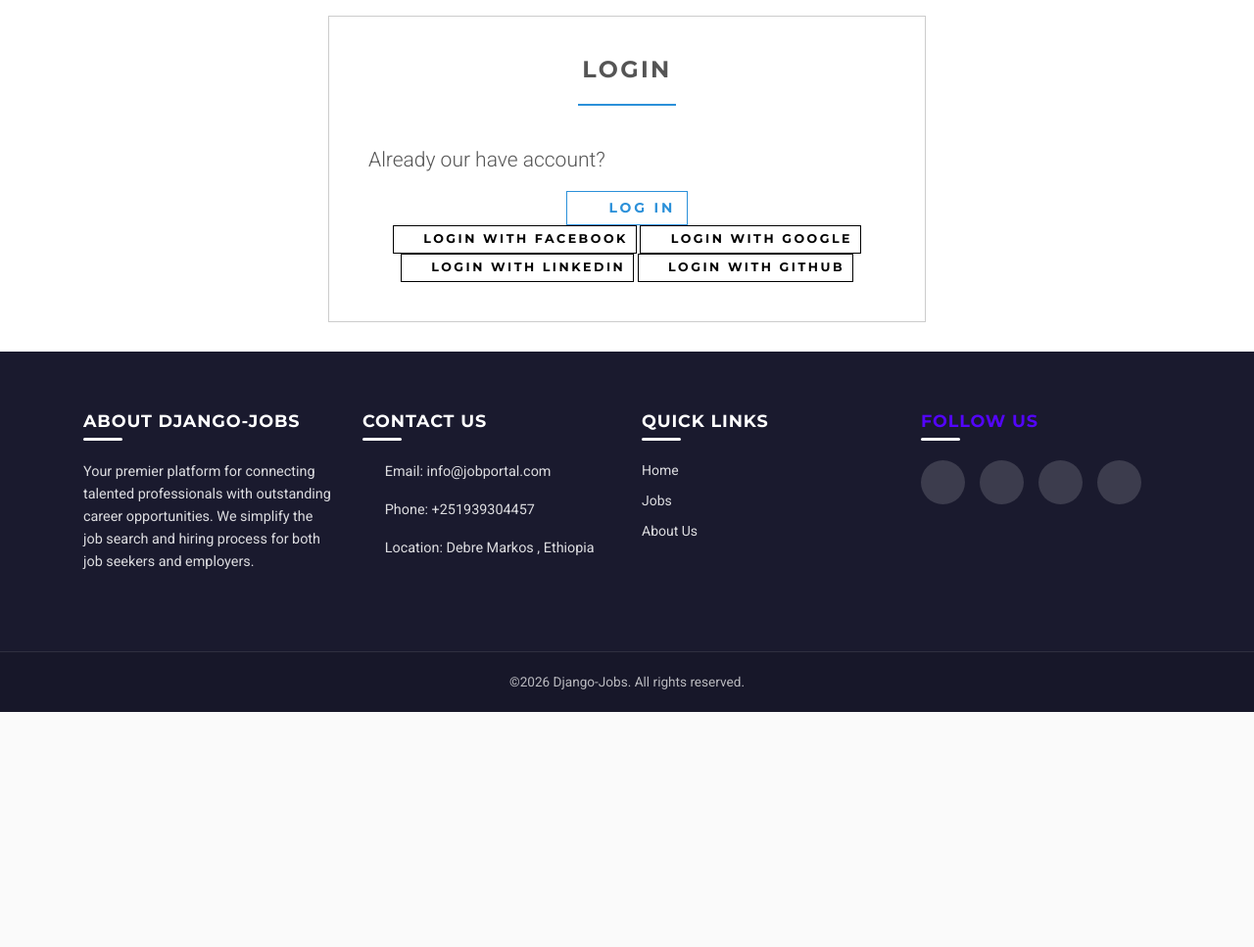
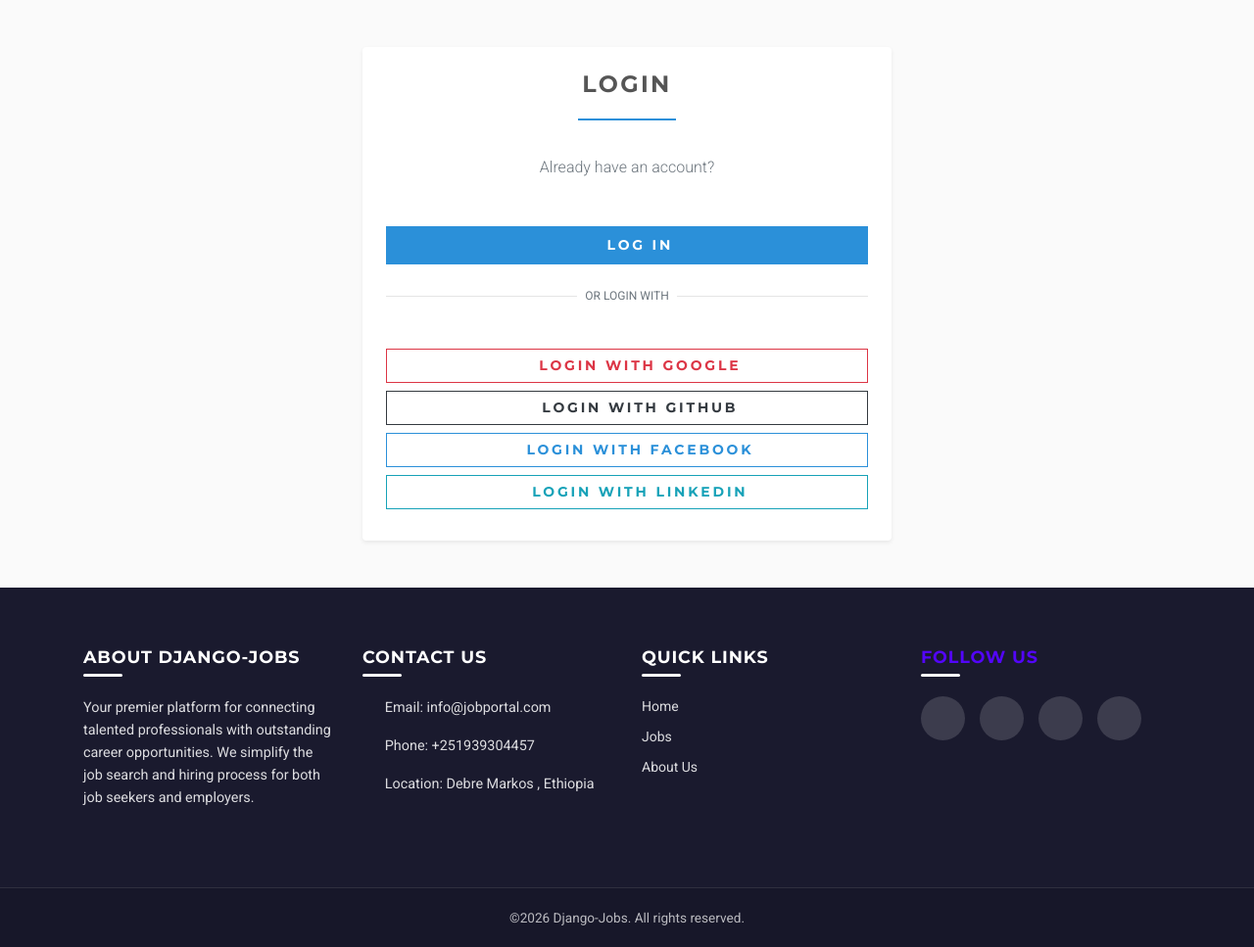
Before and after one commit to wuba21/Django-online-Job-Portal-system, a Django app: template templates/accounts/login.html in a window 1280 px wide. Shown: the part 104-1071 px from the top of the page at 98% size. Before the commit the page ends 831 px from the top, so only its background shows below. Run offline with Django 3.2, Linux system fonts and the light colour scheme; the template is opened without the code that fills it: most values are stand-ins (such as "Sample title", 1, 10 or a date in 2020); parts of the project's set-up code (start-up, migrations or seed data) failed here and were passed over; some libraries are stand-ins or nearby versions.

Commit message:
Fix mobile responsive layout for login, employee register, employer register, and edit profile pages to eliminate horizontal overflow

```diff
--- a/templates/accounts/login.html
+++ b/templates/accounts/login.html
@@ -5,59 +5,72 @@
 {% endblock %}
 
 {% block content %}
+<section class="py-5 bg-light-gray">
+    <div class="container">
+        <div class="row justify-content-center">
+            <div class="col-12 col-md-8 col-lg-6">
+                <div class="card border-0 shadow-sm rounded-lg p-4 bg-white">
+                    <h3 class="heading text-center mb-3">{% trans "Login" %}</h3>
+                    <p class="lead text-center text-muted mb-4" style="font-size: 1rem;">{% trans "Already have an account?" %}</p>
 
-    <div class="col-lg-6 offset-3 mt-3">
-        <div class="box">
-            <h3 class="heading">{% trans "Login" %}</h3>
-            <p class="lead">{% trans "Already our have account?" %}</p>
                     {% if form.errors %}
                         {% for error in form.non_field_errors %}
-                    <div class="alert alert-danger alert-dismissable">
-                        <a href="#" class="close" data-dismiss="alert" aria-label="close">&times;</a>
+                            <div class="alert alert-danger alert-dismissible fade show">
+                                <button type="button" class="close" data-dismiss="alert" aria-label="Close">&times;</button>
                                 <strong>{{ error|escape }}</strong>
                             </div>
                         {% endfor %}
                     {% endif %}
+
                     <form action="" method="post">
                         {% csrf_token %}
                         {% for field in form %}
-                    <div class="form-group">
-                        <label for="id_{{ field.name }}">{{ field.label }}</label>
+                            <div class="form-group mb-3">
+                                <label for="id_{{ field.name }}" class="font-weight-bold text-secondary">{{ field.label }}</label>
                                 <input type="{{ field.field.widget.input_type }}"
                                        class="form-control"
                                        name="{{ field.name }}"
                                        id="id_{{ field.name }}"
-                               placeholder="{{ field.field.widget.attrs.placeholder }}">
+                                       placeholder="{{ field.field.widget.attrs.placeholder }}"
+                                       required>
                                 {% for error in field.errors %}
-                            <div class="alert alert-danger alert-dismissable">
-                                <a href="#" class="close" data-dismiss="alert" aria-label="close">&times;</a>
+                                    <div class="alert alert-danger alert-dismissible fade show mt-1">
+                                        <button type="button" class="close" data-dismiss="alert" aria-label="Close">&times;</button>
                                         <strong>{{ error|escape }}</strong>
                                     </div>
                                 {% endfor %}
                             </div>
                         {% endfor %}
-                <div class="text-center">
-                    <button type="submit" class="btn btn-outline-white-primary"><i class="fa fa-sign-in"></i> {% trans "Log in" %}
+
+                        <div class="mt-4">
+                            <button type="submit" class="btn btn-primary btn-block py-2 font-weight-bold">
+                                <i class="fa fa-sign-in mr-2"></i>{% trans "Log in" %}
                             </button>
-                    <br>
-                    <div class="btn btn-outline-white-primary btn-sm" style="border-color:black">
-                        <a href="{% url "social:begin" "facebook" %}" style="color:black"><i
-                                class="fa fa-facebook-square"></i>{% trans "Login with Facebook" %} </a>
                         </div>
-                    <div class="btn btn-outline-white-primary btn-sm" style="border-color:black">
-                        <a href="{% url "social:begin" "google-oauth2" %}" style="color:black"><i
-                                class="fa fa-google-plus-square"></i>{% trans "Login with Google" %} </a>
+                    </form>
+
+                    <div class="text-center my-3 text-muted position-relative">
+                        <hr>
+                        <span class="bg-white px-2 text-uppercase text-muted" style="position: relative; top: -28px; font-size: 0.75rem;">{% trans "Or login with" %}</span>
                     </div>
-                    <div class="btn btn-outline-white-primary btn-sm" style="border-color:black">
-                        <a href="{% url "social:begin" "linkedin-oauth2" %}" style="color:black"><i
-                                class="fa fa-linkedin-square"></i>{% trans "Login with Linkedin" %} </a>
-                    </div>
-                    <div class="btn btn-outline-white-primary btn-sm" style="border-color:black">
-                        <a href="{% url "social:begin" "github" %}" style="color:black"><i
-                                class="fa fa-github-square"></i>{% trans "Login with Github" %} </a>
+
+                    <div class="social-login-buttons">
+                        <a href="{% url 'social:begin' 'google-oauth2' %}" class="btn btn-block btn-outline-danger mb-2 font-weight-bold">
+                            <i class="fa fa-google mr-2"></i>{% trans "Login with Google" %}
+                        </a>
+                        <a href="{% url 'social:begin' 'github' %}" class="btn btn-block btn-outline-dark mb-2 font-weight-bold">
+                            <i class="fa fa-github mr-2"></i>{% trans "Login with GitHub" %}
+                        </a>
+                        <a href="{% url 'social:begin' 'facebook' %}" class="btn btn-block btn-outline-primary mb-2 font-weight-bold">
+                            <i class="fa fa-facebook-official mr-2"></i>{% trans "Login with Facebook" %}
+                        </a>
+                        <a href="{% url 'social:begin' 'linkedin-oauth2' %}" class="btn btn-block btn-outline-info mb-2 font-weight-bold">
+                            <i class="fa fa-linkedin-square mr-2"></i>{% trans "Login with LinkedIn" %}
+                        </a>
                     </div>
                 </div>
-            </form>
             </div>
         </div>
+    </div>
+</section>
 {% endblock %}
```
Also changed, not shown: templates/accounts/employee/register.html (+30 -28 lines), templates/accounts/employer/register.html (+24 -16 lines), templates/jobs/employer/edit-profile.html (+20 -13 lines). Lines whose indentation alone changed are shown as unchanged.
